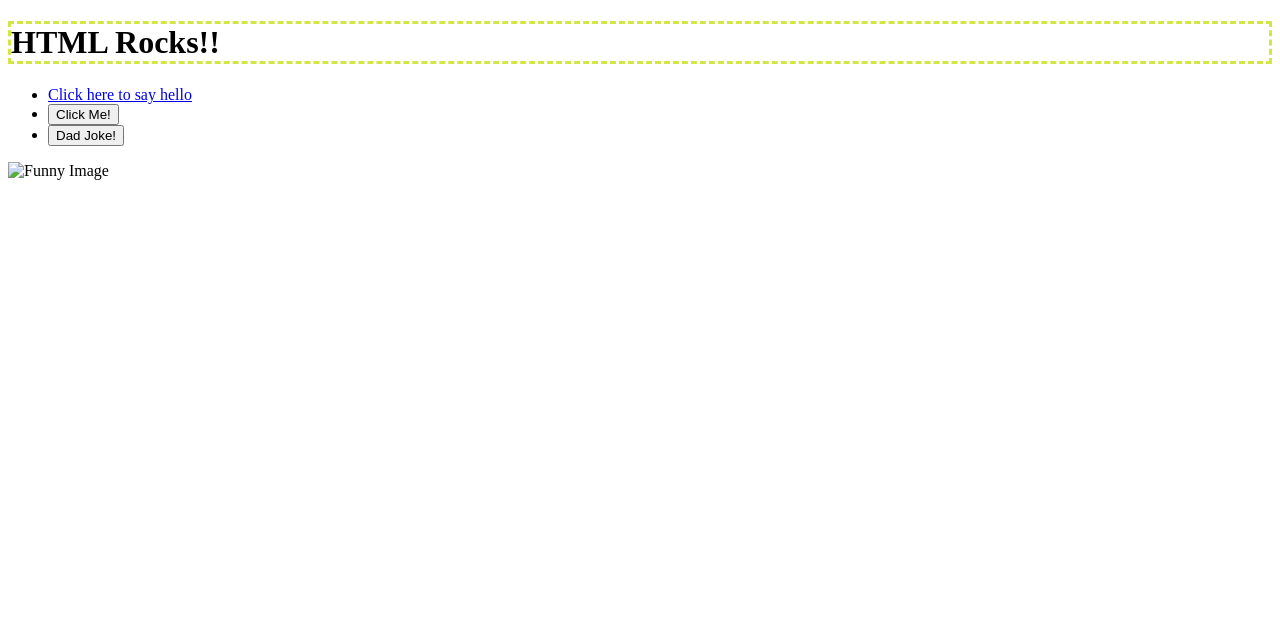
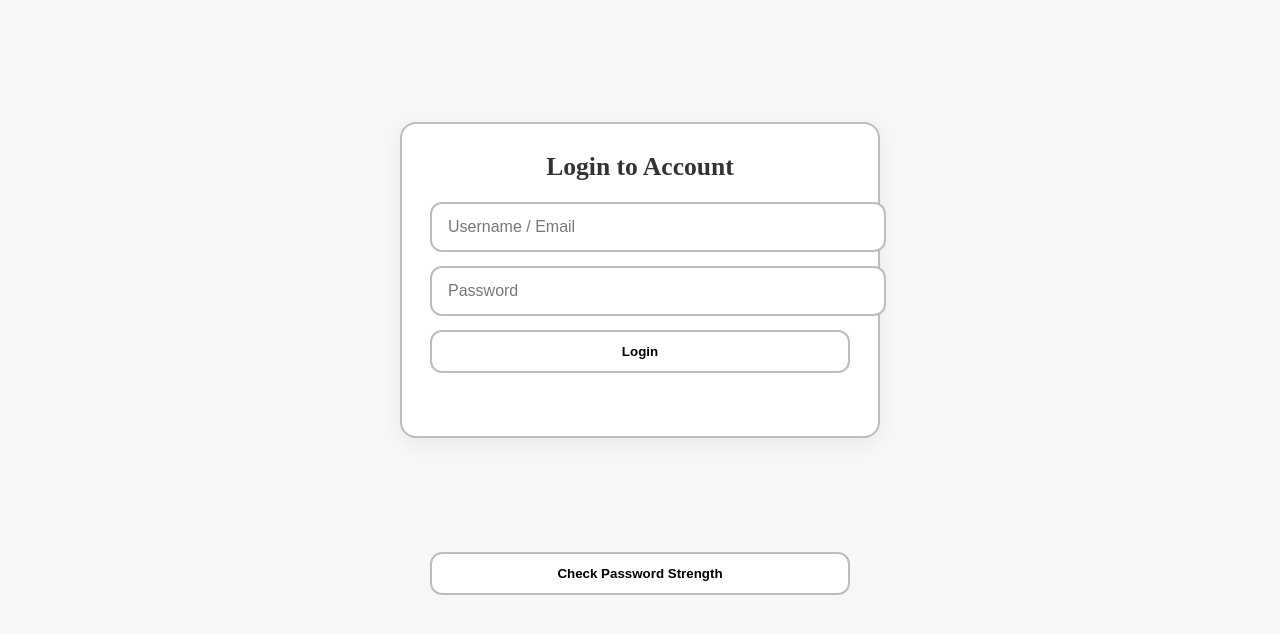
Before and after one commit to DDuljkovic/09.03-Lab---JavaScript-Part-2, a website: page index.html in a window 1280 px wide. Drawn offline with Linux system fonts and the light colour scheme; files that its build step writes are made by us from their sources.

Commit message:
finished

```diff
--- a/index.html
+++ b/index.html
@@ -1,25 +1,42 @@
 <!doctype html>
 <html>
-
 <head>
   <meta charset="utf-8">
   <title>CS208 - Starter Code (UPDATE ME)!</title>
   <meta name="description" content="">
   <meta name="viewport" content="width=device-width, initial-scale=1">
+
+  <!-- FIX: point to the actual CSS filename -->
   <link rel="stylesheet" href="style.css">
+
+  <!-- FIX: load the JS so Task 3 button works -->
+  <script src="script.js" defer></script>
 </head>
 
 <body>
-  <h1>HTML Rocks!!</h1>
-  <ul>
-  <li><a href="/hello">Click here to say hello</a></li>
-  <li><button id="hello-link">Click Me!</button></li>
-  <li><button id="joke-button">Dad Joke!</button></li>
-  <script src="script.js"></script>
-  </ul>
-  <img src="funny.png" alt="Funny Image" width="300" height="200">
+  <!-- Login card (Task 2) -->
+  <section class="login-wrap">
+    <div class="login-card">
+      <h2 class="login-title">Login to Account</h2>
 
-  <h2 id="joke-display"></h2>
+      <form id="login-form" novalidate>
+        <label class="visually-hidden" for="username">Username / Email</label>
+        <input id="username" name="username" type="text" placeholder="Username / Email" required>
+
+        <label class="visually-hidden" for="password">Password</label>
+        <input id="password" name="password" type="password" placeholder="Password" required>
+
+        <button type="submit" class="btn-primary">Login</button>
+        <p id="pw-msg" class="pw-msg" aria-live="polite"></p>
+      </form>
+    </div>
+  </section>
+
+  <!-- Task 3 demo button -->
+  <div style="display:grid;place-items:center;margin: 0 0 60px;">
+    <button id="check-password-button" class="btn-primary" style="width:min(92vw,420px);">
+      Check Password Strength
+    </button>
+  </div>
 </body>
-
 </html>
```
Also changed, not shown: dist/script.js, dist/style.css, 1 other file.
